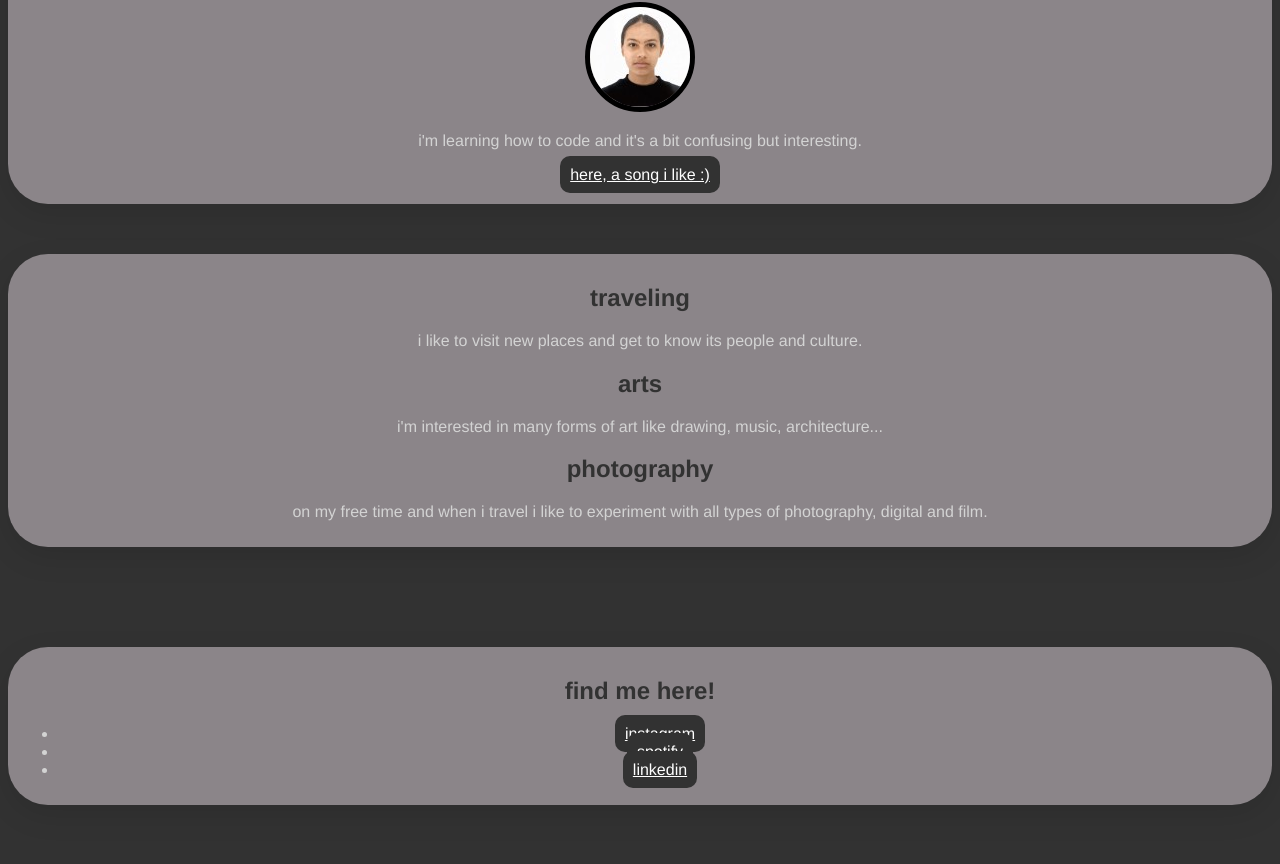
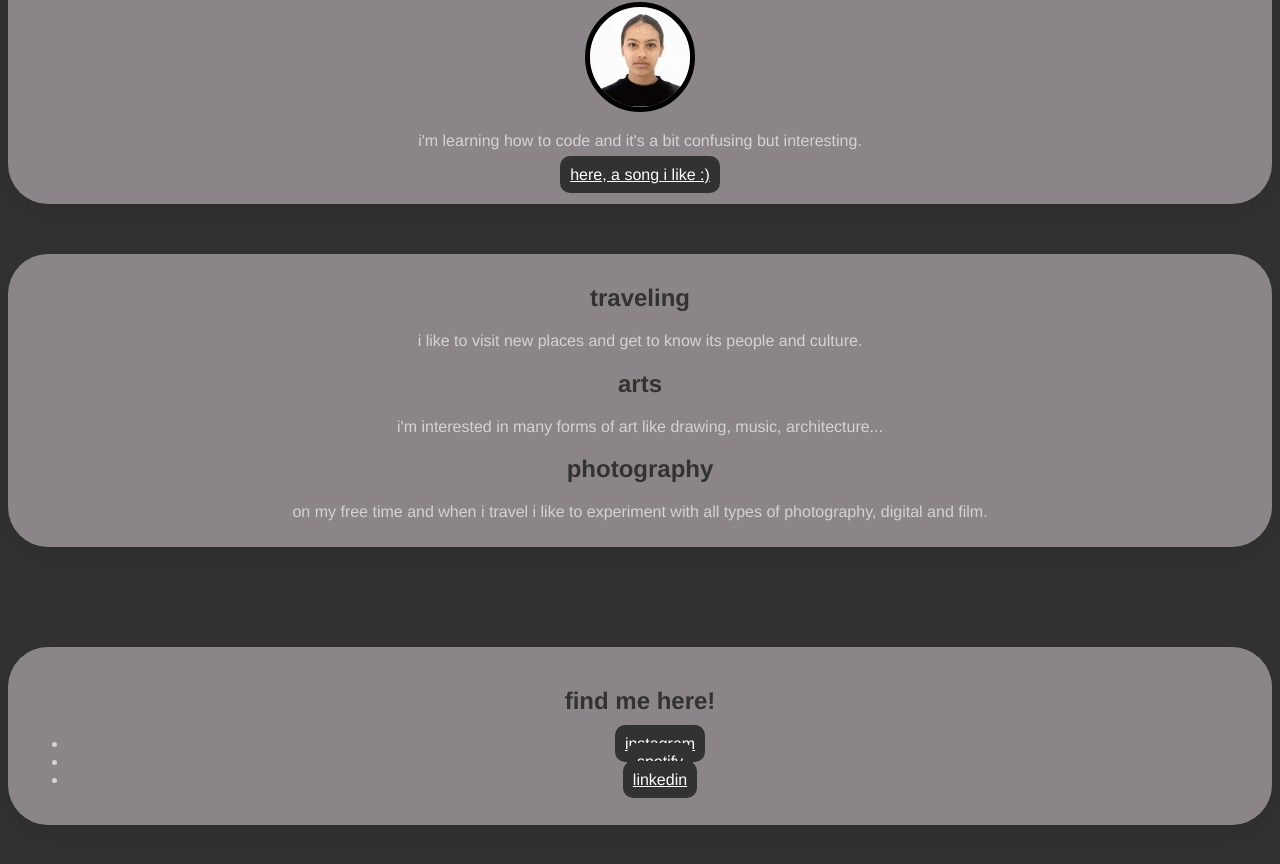
Before and after one commit to juliettelittre/my-profile, a plain HTML site: page index.html in a window 1280 px wide. Shown: the part 106-970 px from the top of the page. Drawn offline with Linux system fonts and the light colour scheme.

Commit message:
Update style.css

```diff
--- a/style.css
+++ b/style.css
@@ -16,7 +16,6 @@ h1{
 
 h2{
 	color: rgb(50, 50 ,50);
-	font-weight: ;
 
 }
 
@@ -52,7 +51,7 @@ p{
 
 .socials{
 	background: rgb(139, 133, 137);
-	padding: 10px;
+	padding: 20px;
 	border-radius: 40px;
 	box-shadow: 0 10px 30px rgba(0,0,0,0.1);
 	margin: 100px 0px;
@@ -63,6 +62,7 @@ p{
 	color: white;
 	padding: 10px 10px;
 	border-radius: 10px;
+	margin: auto;
 }
 
 .button-insta{
@@ -70,7 +70,6 @@ p{
 	color: white;
 	padding: 10px 10px;
 	border-radius: 10px;
-	margin-bottom: 100px 100px;
 }
 
 .button-spotify{
@@ -78,7 +77,6 @@ p{
 	color: white;
 	padding: 10px 10px;
 	border-radius: 10px;
-	margin: 100px 100px;
 }
 
 .button-linkedin{
@@ -86,7 +84,6 @@ p{
 	color: white;
 	padding: 10px 10px;
 	border-radius: 10px;
-	margin: 100px 100px;
 }
 
 @media (max-width: 960px) {
```
